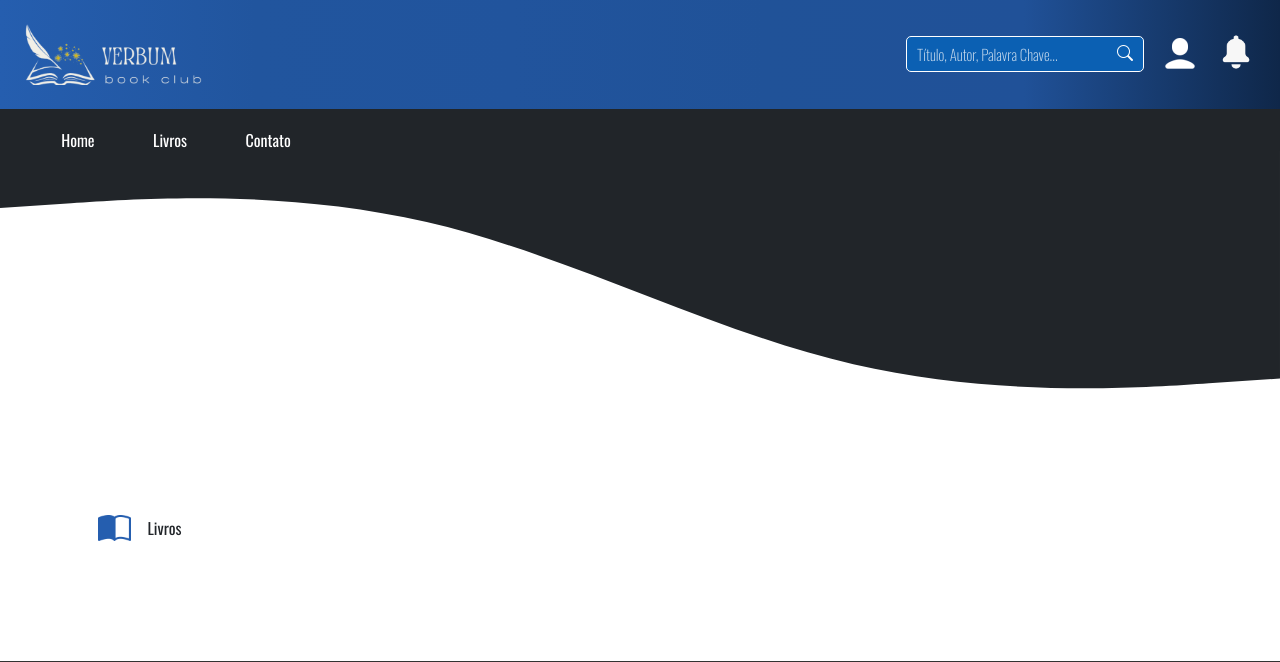
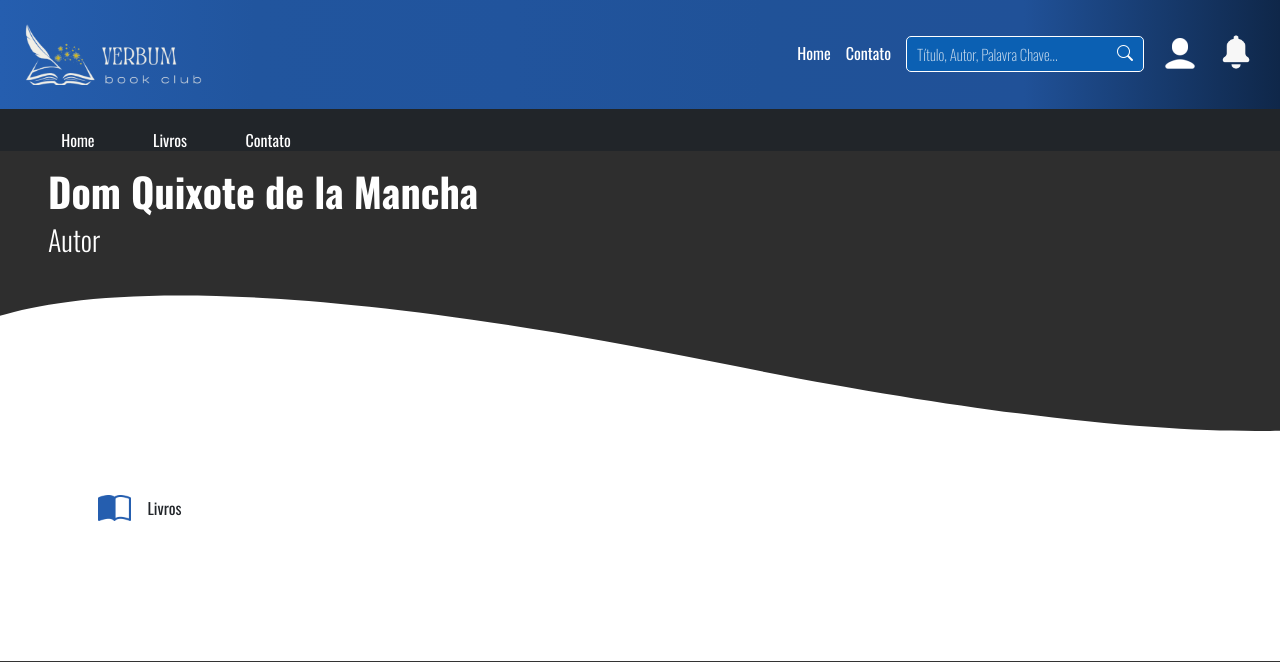
Before and after one commit to IgorVernequeDev/Verbum, a Flask app: page /livros in a window 1280 px wide. Shown: the top 662 px of the page. Run offline with Flask 3, Linux system fonts and the light colour scheme; data that the repository does not hold is empty.

Commit message:
melhorias Front-end

```diff
--- a/static/script.js
+++ b/static/script.js
@@ -30,3 +30,22 @@ function entrar() {
         alert('Por favor, preencha todos os campos!')
     }
 }
+
+function avaliacao() {
+    const estrela1 = document.getElementById('1')
+    const estrela2 = document.getElementById('2')
+    const estrela3 = document.getElementById('3')
+    const estrela4 = document.getElementById('4')
+    const estrela5 = document.getElementById('5')
+
+    const texto = document.getElementsByTagName('h3')
+
+    if (estrela1) {
+        texto.textContent = '⭐'
+    }
+    if (estrela2) {
+        texto.textContent = '⭐⭐'
+    }
+
+
+}
--- a/static/style.css
+++ b/static/style.css
@@ -572,12 +572,29 @@ option {
 }
 
 .curved{
+  background-image: url("../static/Intersect.svg");
+  background-position: bottom;
+  background-repeat: no-repeat;
+  background-size: cover;
   background-color: #fff;
   color: #fff;
   text-align: center;
+  min-height: 280px;
 }
 
 .curved p{
   font-size: 1rem;
   font-family: 'Segoe UI', Tahoma, Geneva, Verdana, sans-serif;
 }
+
+
+.menu-item {
+  list-style: none;
+  margin-right: 15px;
+}
+
+.menu-item a {
+  color: white;
+  font-family: "Oswald", sans-serif;
+  font-size: 16px;
+}
--- a/templates/livros.html
+++ b/templates/livros.html
@@ -1,11 +1,22 @@
 {% extends 'modelo.html' %}
+
+{% block livros %}
+<li class="menu-item"><a href="/redirecionar">Home</a></li>
+<li class="menu-item"><a href="/contato">Contato</a></li>
+{% endblock %}
 
 {% block conteudo %}
 
-<div class="curved">
+<div class="curved px-5 pt-3">
+  <h1 class="text-start">Dom Quixote de la Mancha</h1>
+  <h3 class="text-start">Autor</h1>
 
-  <p><svg xmlns="http://www.w3.org/2000/svg" viewBox="0 0 1440 320"><path fill="#212529" fill-opacity="1" d="M0,64L80,58.7C160,53,320,43,480,80C640,117,800,203,960,240C1120,277,1280,267,1360,261.3L1440,256L1440,0L1360,0C1280,0,1120,0,960,0C800,0,640,0,480,0C320,0,160,0,80,0L0,0Z"></path></svg></p>
+  </h1>
+
 </div>
+
+
+
 
 <div class="container mt-5">
   <div class="m-3 w-100">
@@ -23,7 +34,7 @@
           <img src="/static/img/livros/{{ livro.imagemCapa }}" alt="Livro {{ livro.titulo }}" class="book-image">
           <div class="book-footer">
             <p>{{ livro.titulo }} <br> {{ livro.autor }}</p>
-            <p class="stars">{{ livro.avaliacao }}★★★★★</p>
+            <p class="stars">{{ livro.avaliacao }}⭐⭐⭐⭐⭐</p>
           </div>
         </div>
       </a>
--- a/templates/modelo.html
+++ b/templates/modelo.html
@@ -30,6 +30,7 @@
           <img src="/static/img/verbumbook.png" id="logo" alt="Verbum Logo">
         </div>
         <div class="d-flex align-items-center justify-content-end w-100">
+          {% block livros %}{% endblock %}
           <div class="d-flex search-container">
             <input type="text" placeholder="Título, Autor, Palavra Chave...">
             <i class="bi bi-search"></i>
@@ -79,6 +80,7 @@
         </div>
       </div>
     </header>
+    {% if not livros %}
     <nav class="bg-dark">
       <ul class="d-flex justify-content-around w-25 align-items-end">
         <li><a href="/redirecionar">Home</a></li>
@@ -86,7 +88,7 @@
         <li><a href="/contato">Contato</a></li>
       </ul>
     </nav>
-
+    {% endif %}
 
   <main class="flex-fill d-flex flex-column">
     {% block conteudo %}
```
Also changed, not shown: static/Intersect.svg (added).
